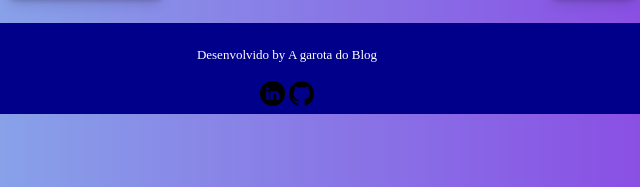
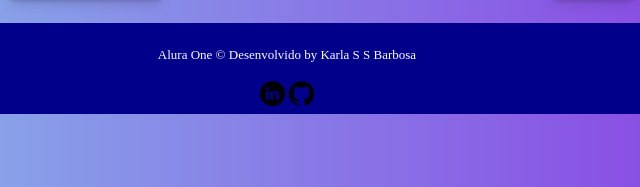
Before and after one commit to karlasthefani27/decodificador, a plain HTML site: page index.html in a window 1280 px wide. Shown: the part 554-741 px from the top of the page, 353-993 px from the left. Drawn offline with Linux system fonts and the light colour scheme.

Commit message:
Update index.html

```diff
--- a/index.html
+++ b/index.html
@@ -37,7 +37,7 @@
 		<button class="copyButton" onclick="btnCopy()">Copiar</button>
 
 		<footer>
-			<p class="copyright">Desenvolvido by A garota do Blog</p>
+			<p class="copyright">Alura One © Desenvolvido by Karla S S Barbosa</p>
 
 			<a href="https://www.linkedin.com/in/karla-sthefani-67097a176" target="_blank">
 			<img src="Linkedin-logo.png" class="iconLinkedin"></a>
```
